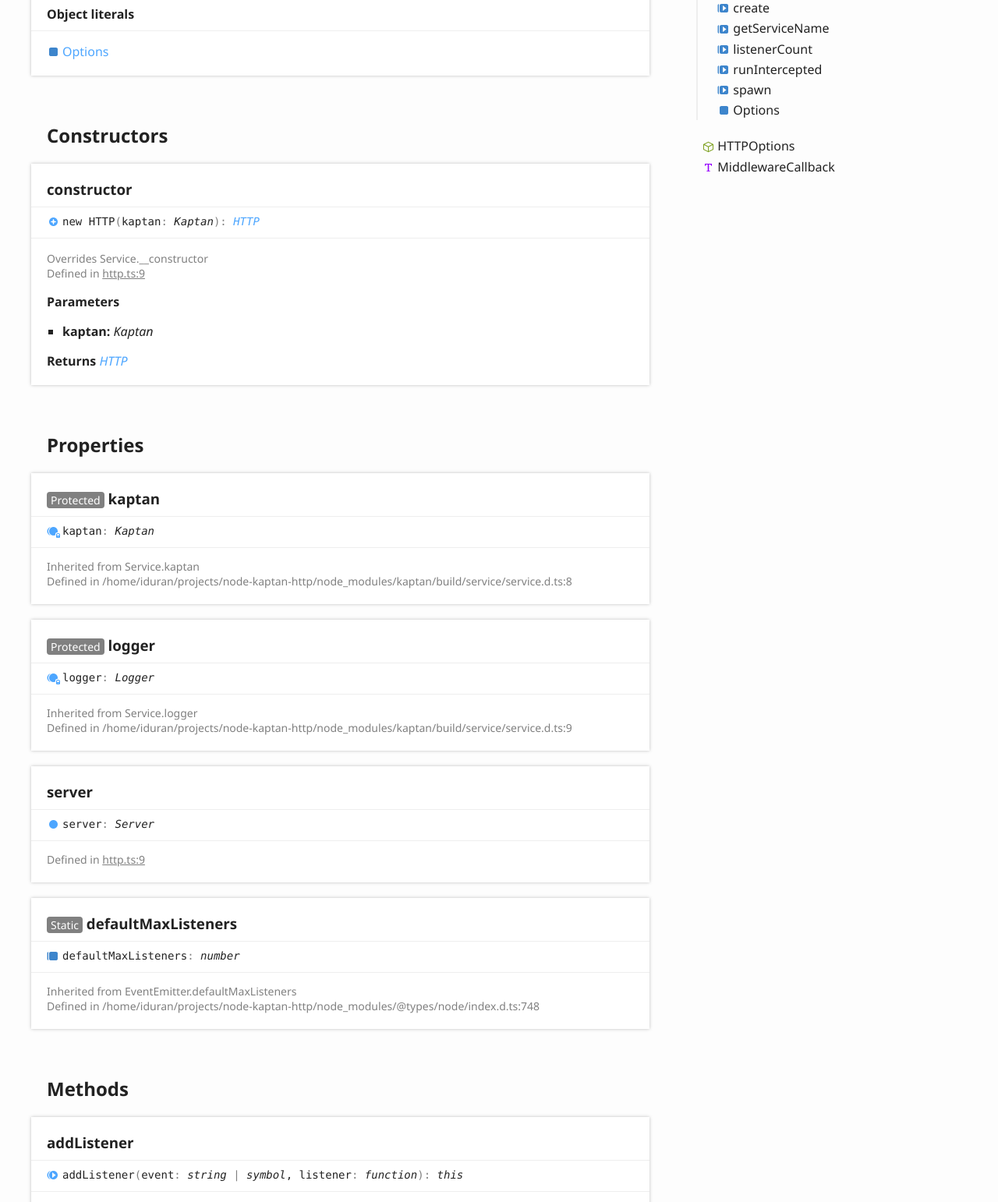
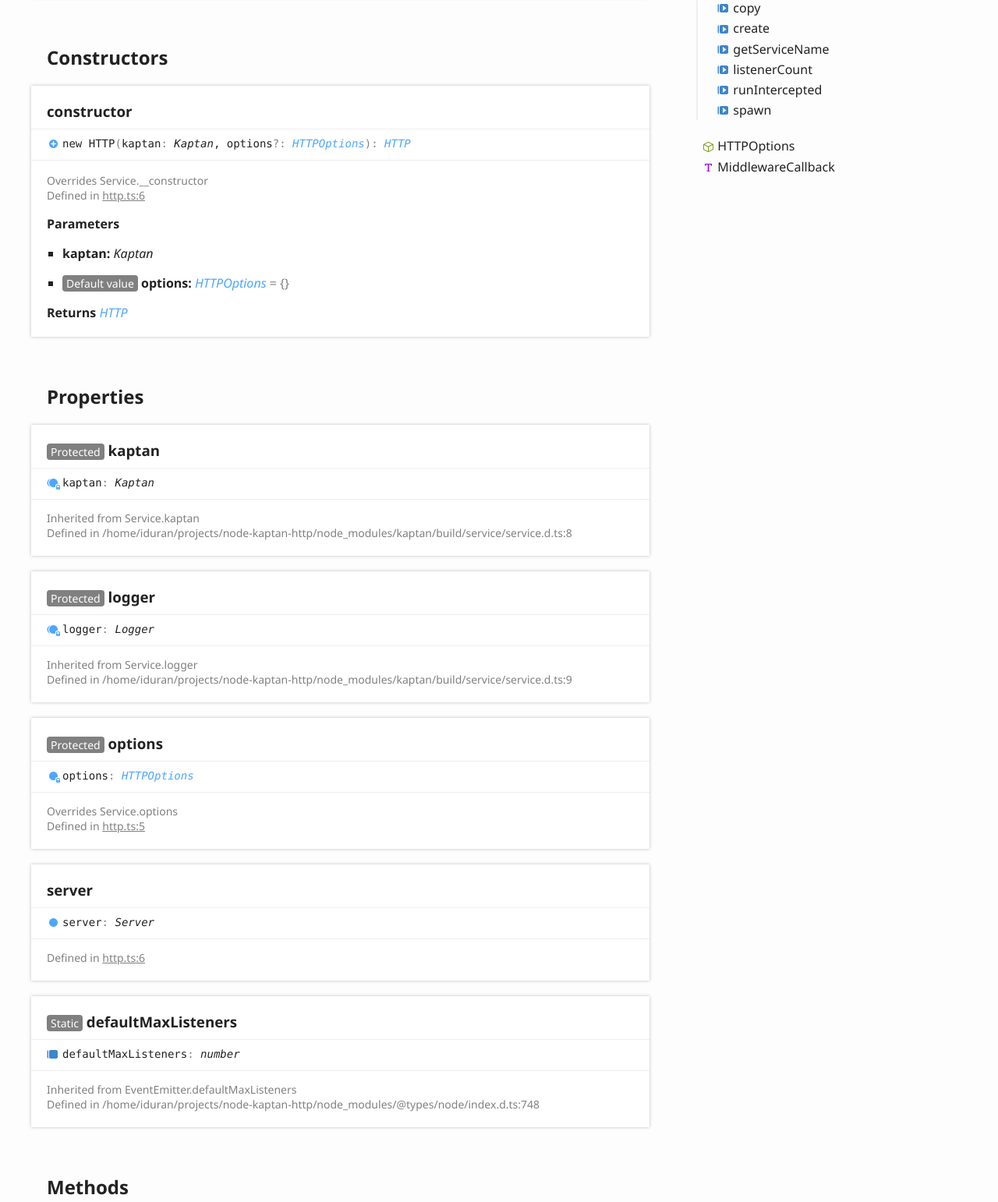
Before and after one commit to ibrahimduran/node-kaptan-http, a website: page docs/classes/http.html in a window 1280 px wide. Shown: the part 923-2465 px from the top of the page at 78% size. Drawn offline with Linux system fonts and the light colour scheme.

Commit message:
Update docs

```diff
--- a/docs/classes/http.html
+++ b/docs/classes/http.html
@@ -94,6 +94,7 @@
 							<ul class="tsd-index-list">
 								<li class="tsd-kind-property tsd-parent-kind-class tsd-is-inherited tsd-is-protected"><a href="http.html#kaptan" class="tsd-kind-icon">kaptan</a></li>
 								<li class="tsd-kind-property tsd-parent-kind-class tsd-is-inherited tsd-is-protected"><a href="http.html#logger" class="tsd-kind-icon">logger</a></li>
+								<li class="tsd-kind-property tsd-parent-kind-class tsd-is-overwrite tsd-is-protected"><a href="http.html#options" class="tsd-kind-icon">options</a></li>
 								<li class="tsd-kind-property tsd-parent-kind-class"><a href="http.html#server" class="tsd-kind-icon">server</a></li>
 								<li class="tsd-kind-property tsd-parent-kind-class tsd-is-inherited tsd-is-static"><a href="http.html#defaultmaxlisteners" class="tsd-kind-icon">default<wbr>Max<wbr>Listeners</a></li>
 							</ul>
@@ -126,12 +127,6 @@
 								<li class="tsd-kind-method tsd-parent-kind-class tsd-is-inherited tsd-is-static"><a href="http.html#spawn" class="tsd-kind-icon">spawn</a></li>
 							</ul>
 						</section>
-						<section class="tsd-index-section ">
-							<h3>Object literals</h3>
-							<ul class="tsd-index-list">
-								<li class="tsd-kind-object-literal tsd-parent-kind-class tsd-is-overwrite tsd-is-static"><a href="http.html#options" class="tsd-kind-icon">Options</a></li>
-							</ul>
-						</section>
 					</div>
 				</section>
 			</section>
@@ -141,20 +136,23 @@
 					<a name="constructor" class="tsd-anchor"></a>
 					<h3>constructor</h3>
 					<ul class="tsd-signatures tsd-kind-constructor tsd-parent-kind-class tsd-is-overwrite">
-						<li class="tsd-signature tsd-kind-icon">new HTTP<span class="tsd-signature-symbol">(</span>kaptan<span class="tsd-signature-symbol">: </span><span class="tsd-signature-type">Kaptan</span><span class="tsd-signature-symbol">)</span><span class="tsd-signature-symbol">: </span><a href="http.html" class="tsd-signature-type">HTTP</a></li>
+						<li class="tsd-signature tsd-kind-icon">new HTTP<span class="tsd-signature-symbol">(</span>kaptan<span class="tsd-signature-symbol">: </span><span class="tsd-signature-type">Kaptan</span>, options<span class="tsd-signature-symbol">?: </span><a href="../interfaces/httpoptions.html" class="tsd-signature-type">HTTPOptions</a><span class="tsd-signature-symbol">)</span><span class="tsd-signature-symbol">: </span><a href="http.html" class="tsd-signature-type">HTTP</a></li>
 					</ul>
 					<ul class="tsd-descriptions">
 						<li class="tsd-description">
 							<aside class="tsd-sources">
 								<p>Overrides Service.__constructor</p>
 								<ul>
-									<li>Defined in <a href="https://github.com/ibrahimduran/node-kaptan-http/blob/57601c7/src/http.ts#L9">http.ts:9</a></li>
+									<li>Defined in <a href="https://github.com/ibrahimduran/node-kaptan-http/blob/66a1c89/src/http.ts#L6">http.ts:6</a></li>
 								</ul>
 							</aside>
 							<h4 class="tsd-parameters-title">Parameters</h4>
 							<ul class="tsd-parameters">
 								<li>
 									<h5>kaptan: <span class="tsd-signature-type">Kaptan</span></h5>
+								</li>
+								<li>
+									<h5><span class="tsd-flag ts-flagDefault value">Default value</span> options: <a href="../interfaces/httpoptions.html" class="tsd-signature-type">HTTPOptions</a><span class="tsd-signature-symbol"> =&nbsp;{}</span></h5>
 								</li>
 							</ul>
 							<h4 class="tsd-returns-title">Returns <a href="http.html" class="tsd-signature-type">HTTP</a></h4>
@@ -186,13 +184,24 @@
 						</ul>
 					</aside>
 				</section>
+				<section class="tsd-panel tsd-member tsd-kind-property tsd-parent-kind-class tsd-is-overwrite tsd-is-protected">
+					<a name="options" class="tsd-anchor"></a>
+					<h3><span class="tsd-flag ts-flagProtected">Protected</span> options</h3>
+					<div class="tsd-signature tsd-kind-icon">options<span class="tsd-signature-symbol">:</span> <a href="../interfaces/httpoptions.html" class="tsd-signature-type">HTTPOptions</a></div>
+					<aside class="tsd-sources">
+						<p>Overrides Service.options</p>
+						<ul>
+							<li>Defined in <a href="https://github.com/ibrahimduran/node-kaptan-http/blob/66a1c89/src/http.ts#L5">http.ts:5</a></li>
+						</ul>
+					</aside>
+				</section>
 				<section class="tsd-panel tsd-member tsd-kind-property tsd-parent-kind-class">
 					<a name="server" class="tsd-anchor"></a>
 					<h3>server</h3>
 					<div class="tsd-signature tsd-kind-icon">server<span class="tsd-signature-symbol">:</span> <span class="tsd-signature-type">Server</span></div>
 					<aside class="tsd-sources">
 						<ul>
-							<li>Defined in <a href="https://github.com/ibrahimduran/node-kaptan-http/blob/57601c7/src/http.ts#L9">http.ts:9</a></li>
+							<li>Defined in <a href="https://github.com/ibrahimduran/node-kaptan-http/blob/66a1c89/src/http.ts#L6">http.ts:6</a></li>
 						</ul>
 					</aside>
 				</section>
@@ -410,7 +419,7 @@
 							<aside class="tsd-sources">
 								<p>Overrides EventEmitter.on</p>
 								<ul>
-									<li>Defined in <a href="https://github.com/ibrahimduran/node-kaptan-http/blob/57601c7/src/http.ts#L23">http.ts:23</a></li>
+									<li>Defined in <a href="https://github.com/ibrahimduran/node-kaptan-http/blob/66a1c89/src/http.ts#L23">http.ts:23</a></li>
 								</ul>
 							</aside>
 							<h4 class="tsd-parameters-title">Parameters</h4>
@@ -499,7 +508,7 @@
 						<li class="tsd-description">
 							<aside class="tsd-sources">
 								<ul>
-									<li>Defined in <a href="https://github.com/ibrahimduran/node-kaptan-http/blob/57601c7/src/http.ts#L28">http.ts:28</a></li>
+									<li>Defined in <a href="https://github.com/ibrahimduran/node-kaptan-http/blob/66a1c89/src/http.ts#L28">http.ts:28</a></li>
 								</ul>
 							</aside>
 							<h4 class="tsd-parameters-title">Parameters</h4>
@@ -526,7 +535,7 @@
 							<aside class="tsd-sources">
 								<p>Overrides EventEmitter.once</p>
 								<ul>
-									<li>Defined in <a href="https://github.com/ibrahimduran/node-kaptan-http/blob/57601c7/src/http.ts#L18">http.ts:18</a></li>
+									<li>Defined in <a href="https://github.com/ibrahimduran/node-kaptan-http/blob/66a1c89/src/http.ts#L18">http.ts:18</a></li>
 								</ul>
 							</aside>
 							<h4 class="tsd-parameters-title">Parameters</h4>
@@ -804,7 +813,7 @@
 							<aside class="tsd-sources">
 								<p>Inherited from Service.copy</p>
 								<ul>
-									<li>Defined in /home/iduran/projects/node-kaptan-http/node_modules/kaptan/build/service/service.d.ts:11</li>
+									<li>Defined in /home/iduran/projects/node-kaptan-http/node_modules/kaptan/build/service/service.d.ts:13</li>
 								</ul>
 							</aside>
 							<h4 class="tsd-parameters-title">Parameters</h4>
@@ -831,7 +840,7 @@
 							<aside class="tsd-sources">
 								<p>Inherited from Service.create</p>
 								<ul>
-									<li>Defined in /home/iduran/projects/node-kaptan-http/node_modules/kaptan/build/service/service.d.ts:12</li>
+									<li>Defined in /home/iduran/projects/node-kaptan-http/node_modules/kaptan/build/service/service.d.ts:14</li>
 								</ul>
 							</aside>
 							<h4 class="tsd-parameters-title">Parameters</h4>
@@ -858,7 +867,7 @@
 							<aside class="tsd-sources">
 								<p>Inherited from Service.getServiceName</p>
 								<ul>
-									<li>Defined in /home/iduran/projects/node-kaptan-http/node_modules/kaptan/build/service/service.d.ts:14</li>
+									<li>Defined in /home/iduran/projects/node-kaptan-http/node_modules/kaptan/build/service/service.d.ts:16</li>
 								</ul>
 							</aside>
 							<h4 class="tsd-parameters-title">Parameters</h4>
@@ -929,14 +938,14 @@
 					<a name="spawn" class="tsd-anchor"></a>
 					<h3><span class="tsd-flag ts-flagStatic">Static</span> spawn</h3>
 					<ul class="tsd-signatures tsd-kind-method tsd-parent-kind-class tsd-is-inherited tsd-is-static">
-						<li class="tsd-signature tsd-kind-icon">spawn<span class="tsd-signature-symbol">(</span>service<span class="tsd-signature-symbol">: </span><span class="tsd-signature-type">ServiceConstructor</span>, container<span class="tsd-signature-symbol">: </span><span class="tsd-signature-type">ServiceContainer</span><span class="tsd-signature-symbol">)</span><span class="tsd-signature-symbol">: </span><span class="tsd-signature-type">Service</span></li>
+						<li class="tsd-signature tsd-kind-icon">spawn<span class="tsd-signature-symbol">(</span>service<span class="tsd-signature-symbol">: </span><span class="tsd-signature-type">ServiceConstructor</span>, container<span class="tsd-signature-symbol">: </span><span class="tsd-signature-type">ServiceContainer</span>, options<span class="tsd-signature-symbol">?: </span><span class="tsd-signature-type">undefined</span><span class="tsd-signature-symbol"> | </span><span class="tsd-signature-type">__type</span><span class="tsd-signature-symbol">)</span><span class="tsd-signature-symbol">: </span><span class="tsd-signature-type">Service</span></li>
 					</ul>
 					<ul class="tsd-descriptions">
 						<li class="tsd-description">
 							<aside class="tsd-sources">
 								<p>Inherited from Service.spawn</p>
 								<ul>
-									<li>Defined in /home/iduran/projects/node-kaptan-http/node_modules/kaptan/build/service/service.d.ts:13</li>
+									<li>Defined in /home/iduran/projects/node-kaptan-http/node_modules/kaptan/build/service/service.d.ts:15</li>
 								</ul>
 							</aside>
 							<h4 class="tsd-parameters-title">Parameters</h4>
@@ -947,34 +956,13 @@
 								<li>
 									<h5>container: <span class="tsd-signature-type">ServiceContainer</span></h5>
 								</li>
+								<li>
+									<h5><span class="tsd-flag ts-flagOptional">Optional</span> options: <span class="tsd-signature-type">undefined</span><span class="tsd-signature-symbol"> | </span><span class="tsd-signature-type">__type</span></h5>
+								</li>
 							</ul>
 							<h4 class="tsd-returns-title">Returns <span class="tsd-signature-type">Service</span></h4>
 						</li>
 					</ul>
-				</section>
-			</section>
-			<section class="tsd-panel-group tsd-member-group ">
-				<h2>Object literals</h2>
-				<section class="tsd-panel tsd-member tsd-kind-object-literal tsd-parent-kind-class tsd-is-overwrite tsd-is-static">
-					<a name="options" class="tsd-anchor"></a>
-					<h3><span class="tsd-flag ts-flagStatic">Static</span> Options</h3>
-					<div class="tsd-signature tsd-kind-icon">Options<span class="tsd-signature-symbol">:</span> <span class="tsd-signature-type">object</span></div>
-					<aside class="tsd-sources">
-						<p>Overrides Service.Options</p>
-						<ul>
-							<li>Defined in <a href="https://github.com/ibrahimduran/node-kaptan-http/blob/57601c7/src/http.ts#L5">http.ts:5</a></li>
-						</ul>
-					</aside>
-					<section class="tsd-panel tsd-member tsd-kind-variable tsd-parent-kind-object-literal">
-						<a name="options.port" class="tsd-anchor"></a>
-						<h3>PORT</h3>
-						<div class="tsd-signature tsd-kind-icon">PORT<span class="tsd-signature-symbol">:</span> <span class="tsd-signature-type">string</span><span class="tsd-signature-symbol"> | </span><span class="tsd-signature-type">number</span><span class="tsd-signature-symbol"> =&nbsp;process.env.HTTP_PORT || process.env.PORT || 80</span></div>
-						<aside class="tsd-sources">
-							<ul>
-								<li>Defined in <a href="https://github.com/ibrahimduran/node-kaptan-http/blob/57601c7/src/http.ts#L6">http.ts:6</a></li>
-							</ul>
-						</aside>
-					</section>
 				</section>
 			</section>
 		</div>
@@ -1001,6 +989,9 @@
 							</li>
 							<li class=" tsd-kind-property tsd-parent-kind-class tsd-is-inherited tsd-is-protected">
 								<a href="http.html#logger" class="tsd-kind-icon">logger</a>
+							</li>
+							<li class=" tsd-kind-property tsd-parent-kind-class tsd-is-overwrite tsd-is-protected">
+								<a href="http.html#options" class="tsd-kind-icon">options</a>
 							</li>
 							<li class=" tsd-kind-property tsd-parent-kind-class">
 								<a href="http.html#server" class="tsd-kind-icon">server</a>
@@ -1076,9 +1067,6 @@
 							</li>
 							<li class=" tsd-kind-method tsd-parent-kind-class tsd-is-inherited tsd-is-static">
 								<a href="http.html#spawn" class="tsd-kind-icon">spawn</a>
-							</li>
-							<li class=" tsd-kind-object-literal tsd-parent-kind-class tsd-is-overwrite tsd-is-static">
-								<a href="http.html#options" class="tsd-kind-icon">Options</a>
 							</li>
 						</ul>
 					</li>
```
Also changed, not shown: docs/globals.html (+1 -1 lines), docs/interfaces/httpoptions.html (+1 -1 lines), docs/assets/js/search.js.
